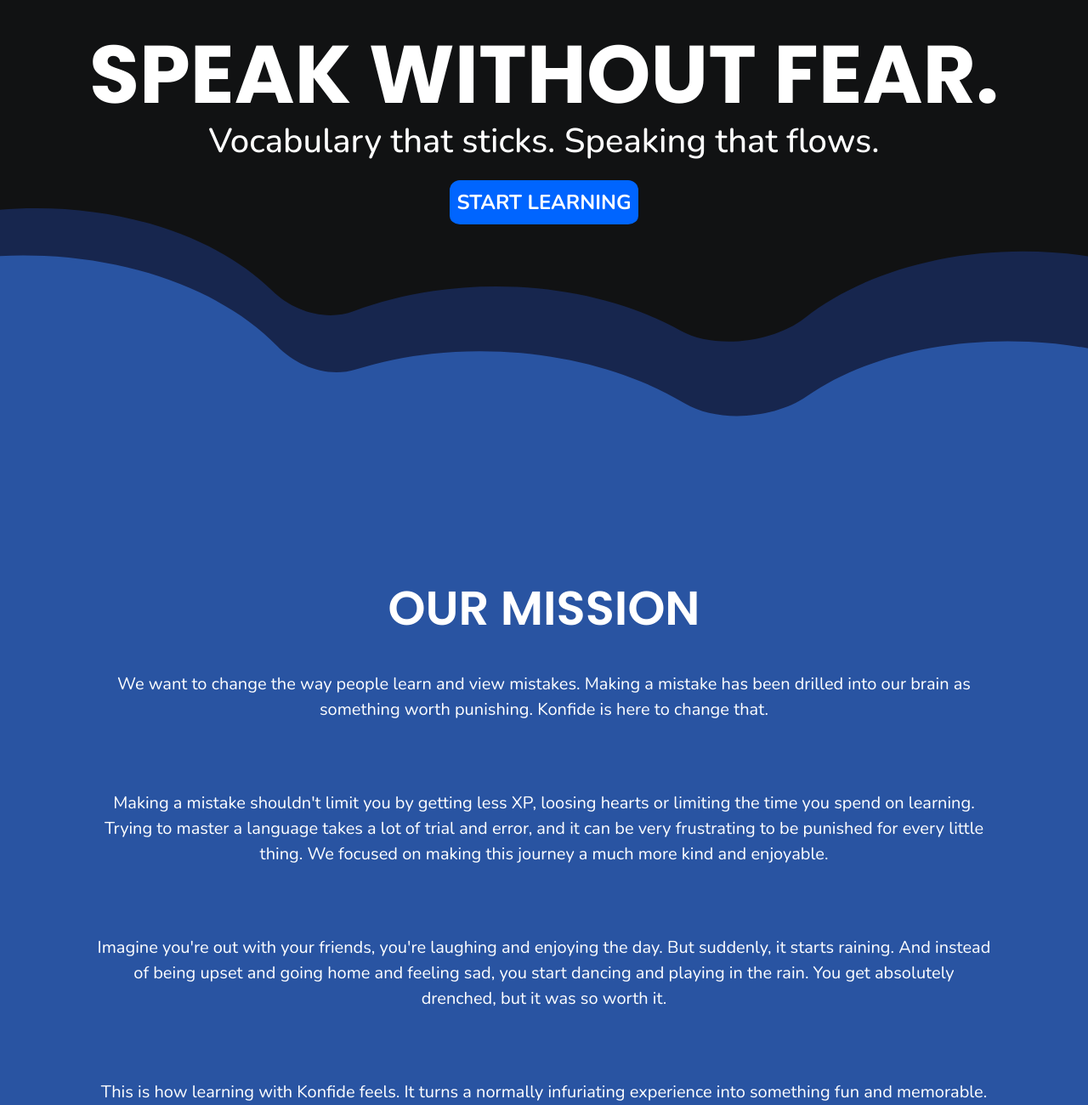
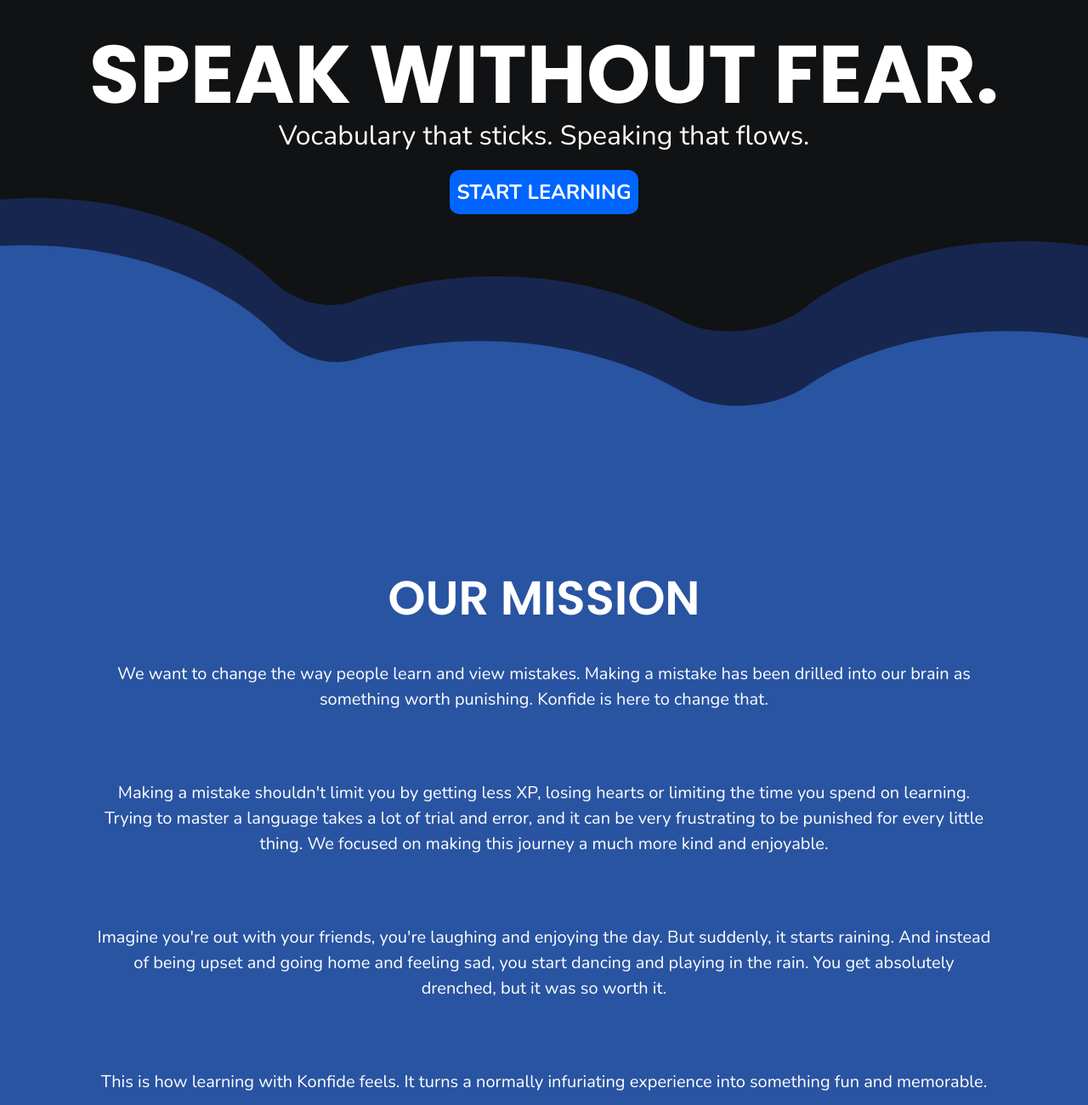
Before and after one commit to NesteeUwU/Zaverecka, a plain HTML site: page landing.html in a window 1280 px wide. Shown: the part 248-1548 px from the top of the page at 85% size. Drawn offline with nearby package versions, Linux system fonts and the light colour scheme.

Commit message:
uhhh i forgot what i did, but i added a new page ill start working on soon

```diff
--- a/landing-style.css
+++ b/landing-style.css
@@ -89,9 +89,9 @@
     text-align: center;
 }
 .hero>p{
-    font-weight: 500;
+    font-weight: 300;
     margin-top: 0;
-    font-size: 2.5rem;
+    font-size: 2rem;
 }
 .start-button-special{
     font-size: 1.5rem;
--- a/landing.html
+++ b/landing.html
@@ -35,7 +35,7 @@
         <section class="about" id="about">
             <h2>our mission</h2>
             <p>We want to change the way people learn and view mistakes. Making a mistake has been drilled into our brain as something worth punishing. Konfide is here to change that.</p>
-            <p>Making a mistake shouldn't limit you by getting less XP, loosing hearts or limiting the time you spend on learning. Trying to master a language takes a lot of trial and error, and it can be very frustrating to be punished for every little thing. We focused on making this journey a much more kind and enjoyable.</p>
+            <p>Making a mistake shouldn't limit you by getting less XP, losing hearts or limiting the time you spend on learning. Trying to master a language takes a lot of trial and error, and it can be very frustrating to be punished for every little thing. We focused on making this journey a much more kind and enjoyable.</p>
             <p>Imagine you're out with your friends, you're laughing and enjoying the day. But suddenly, it starts raining. And instead of being upset and going home and feeling sad, you start dancing and playing in the rain. You get absolutely drenched, but it was so worth it.</p>
             <p>This is how learning with Konfide feels. It turns a normally infuriating experience into something fun and memorable.</p>
         </section>
```
Also changed, not shown: onboarding/step-1.html (added, +13 -0 lines), onboarding/step-1.css (added).
